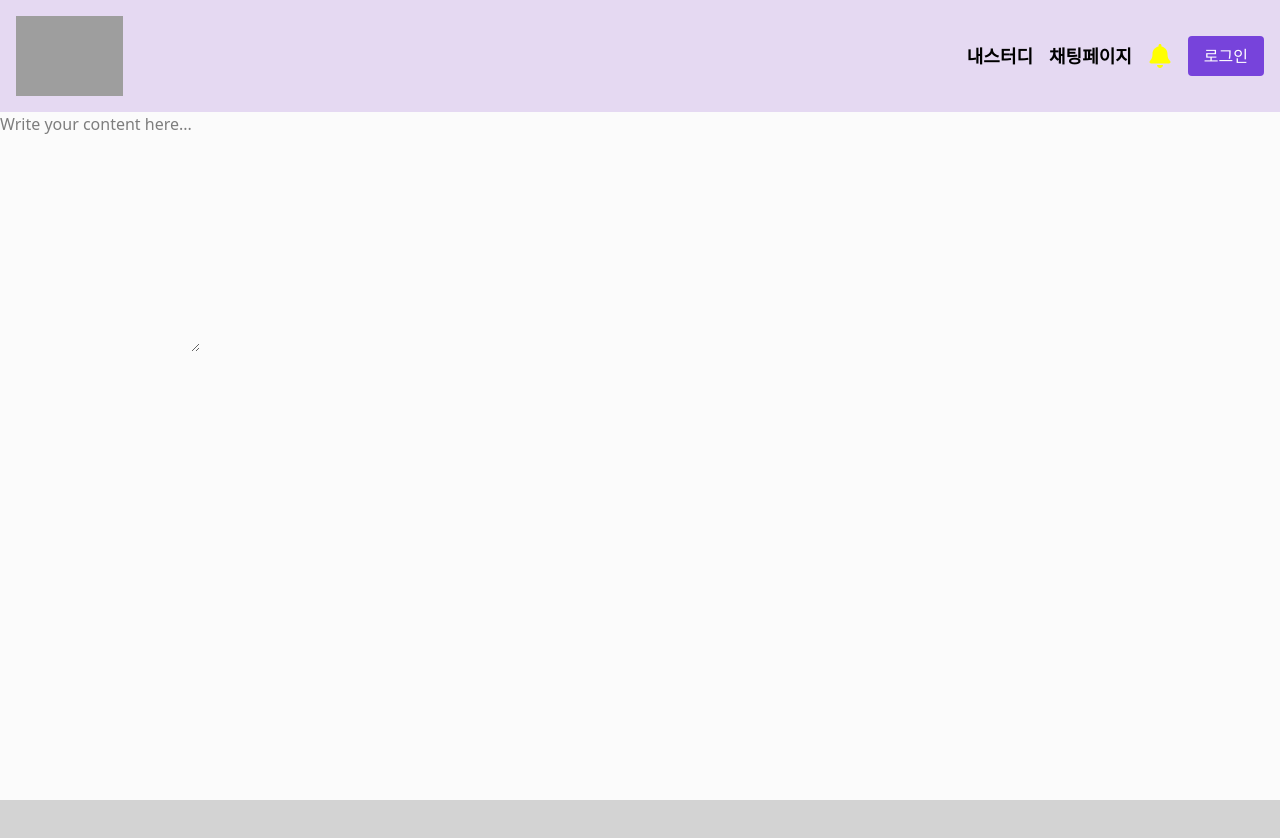
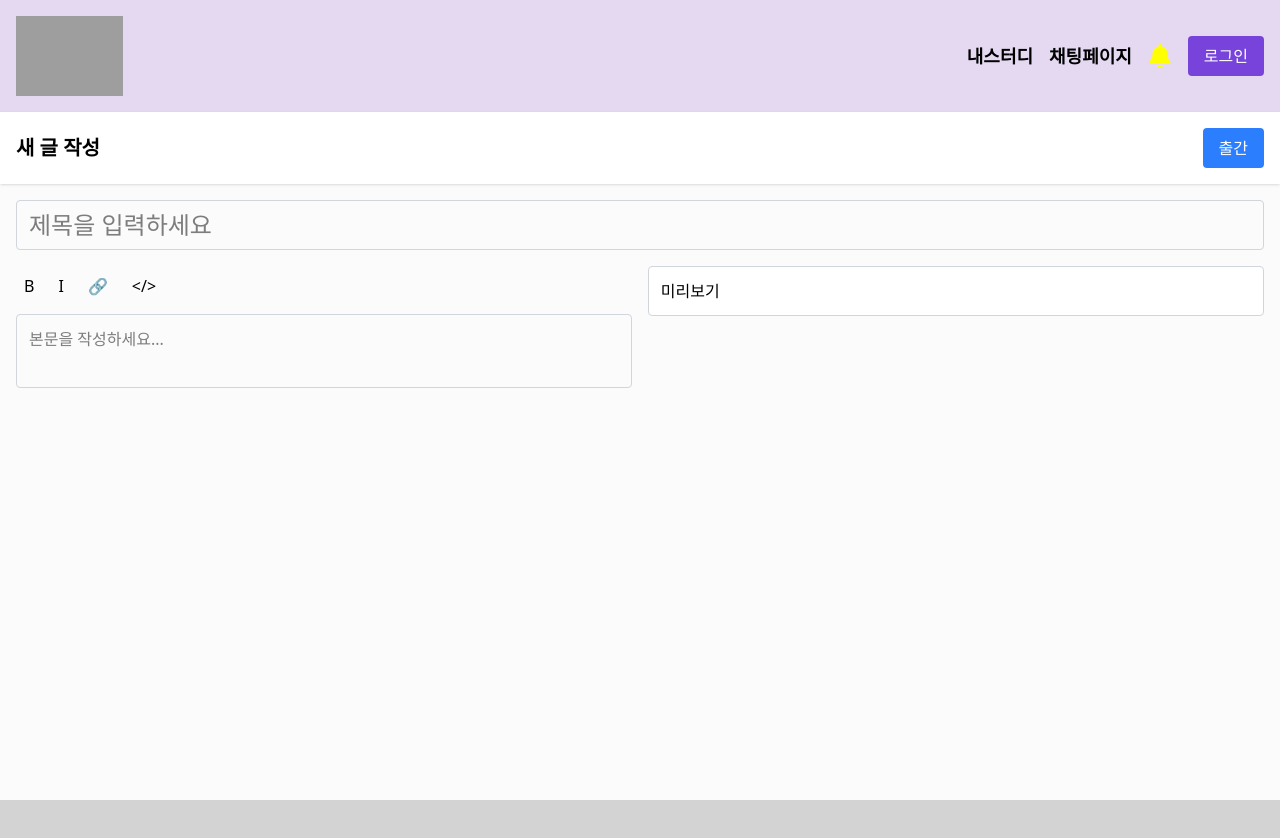
Before and after one commit to BackEndSchoolPlus3th/Smore_FE, a React (Vite) app: page /study/1/article/recruitment/new in a window 1280 px wide. Shown: the top 838 px of the page. Before the commit the page ends 800 px from the top, so only its background shows below. Built offline with nearby package versions, Linux system fonts and the light colour scheme; no server answers; grey boxes are pictures that could not be loaded.

Commit message:
feature: New Recruitment Page init

```diff
--- a/package.json
+++ b/package.json
@@ -27,6 +27,7 @@
         "react-dom": "^19.0.0",
         "react-icons": "^5.5.0",
         "react-markdown": "^10.0.0",
+        "react-quill-new": "^3.3.3",
         "react-router-dom": "^7.2.0",
         "react-select": "^5.10.1",
         "react-syntax-highlighter": "^15.6.1"
--- a/src/app/App.css
+++ b/src/app/App.css
@@ -1,4 +1,11 @@
-/* .App {
-    width: 99vw;
-    height: 100vh;
-} */
+html,
+body,
+#root {
+    height: 100%;
+}
+
+.App {
+    display: flex;
+    flex-direction: column;
+    height: 100%;
+}
--- a/src/app/App.tsx
+++ b/src/app/App.tsx
@@ -21,7 +21,7 @@ import { Header } from '../widgets';
 function App() {
     return (
         <Router>
-            <div className="App flex flex-col h-full">
+            <div className="App">
                 <Header />
                 <Routes>
                     <Route path="/mystudy" element={<MyStudyPage />} />
--- a/src/app/markdownStyle.css
+++ b/src/app/markdownStyle.css
@@ -4,7 +4,7 @@
     line-height: 1.8;
     color: #2d3748;
     max-width: 800px;
-    margin: 0 auto;
+    margin-left: 0;
     padding: 1rem;
 }
 
--- a/src/components/article/newRecruitment/MarkdownPreview.tsx
+++ b/src/components/article/newRecruitment/MarkdownPreview.tsx
@@ -7,9 +7,10 @@ interface MarkdownPreviewProps {
 
 const MarkdownPreview: React.FC<MarkdownPreviewProps> = ({ content }) => {
     return (
-        <div className="markdown-preview">
-            <MarkdownRenderer content={content} />
-        </div>
+        <MarkdownRenderer
+            content={content}
+            className="overflow-y-auto markdown-body"
+        />
     );
 };
 
--- a/src/components/article/newRecruitment/TextField.tsx
+++ b/src/components/article/newRecruitment/TextField.tsx
@@ -12,15 +12,13 @@ const TextField: React.FC<TextFieldProps> = ({ content, setContent }) => {
     };
 
     return (
-        <div className="text-field">
-            <textarea
-                value={content}
-                onChange={handleChange}
-                placeholder="Write your content here..."
-                rows={10}
-                className="text-area"
-            />
-        </div>
+        <textarea
+            value={content}
+            onChange={handleChange}
+            placeholder="Write your content here..."
+            rows={35}
+            className="text-area w-full h-full"
+        />
     );
 };
 
--- a/src/pages/study/article/recruitment/NewRecruitmentPage.tsx
+++ b/src/pages/study/article/recruitment/NewRecruitmentPage.tsx
@@ -1,13 +1,77 @@
 import React, { useState } from 'react';
-import { MarkdownPreview, TextField } from '../../../../components';
+import ReactMarkdown from 'react-markdown';
 
 const NewRecruitmentPage: React.FC = () => {
-    const [content, setContent] = useState<string>('');
+    const [title, setTitle] = useState('');
+    const [content, setContent] = useState('');
 
     return (
-        <div className="flex flex-row justify-between w-full h-full">
-            <TextField content={content} setContent={setContent} />
-            <MarkdownPreview content={content} />
+        <div className="h-full">
+            {/* 상단 헤더 영역 */}
+            <header className="bg-white shadow p-4 flex justify-between items-center">
+                <h1 className="text-xl font-bold">새 글 작성</h1>
+                <button className="bg-blue-500 hover:bg-blue-600 text-white px-4 py-2 rounded">
+                    출간
+                </button>
+            </header>
+
+            {/* 본문 컨텐츠 영역 */}
+            <main className="max-w-full mx-auto p-4 h-full">
+                {/* 제목 입력 */}
+                <input
+                    type="text"
+                    placeholder="제목을 입력하세요"
+                    value={title}
+                    onChange={(e) => setTitle(e.target.value)}
+                    className="w-full border border-gray-300 rounded px-3 py-2 mb-4 text-2xl focus:outline-none focus:border-blue-500"
+                />
+
+                {/* 에디터와 미리보기 영역 */}
+                <div className="flex flex-row space-x-4">
+                    {/* 에디터 영역 */}
+                    <div className="flex flex-col w-1/2">
+                        {/* 간단한 툴바 */}
+                        <div className="flex space-x-2 mb-2">
+                            <button
+                                className="p-2 hover:bg-gray-200 rounded"
+                                title="Bold"
+                            >
+                                B
+                            </button>
+                            <button
+                                className="p-2 hover:bg-gray-200 rounded"
+                                title="Italic"
+                            >
+                                I
+                            </button>
+                            <button
+                                className="p-2 hover:bg-gray-200 rounded"
+                                title="Link"
+                            >
+                                🔗
+                            </button>
+                            <button
+                                className="p-2 hover:bg-gray-200 rounded"
+                                title="Code"
+                            >
+                                {'</>'}
+                            </button>
+                        </div>
+                        {/* 마크다운 에디터 */}
+                        <textarea
+                            placeholder="본문을 작성하세요..."
+                            value={content}
+                            onChange={(e) => setContent(e.target.value)}
+                            className="w-full m-h-full border border-gray-300 rounded p-3 resize-none focus:outline-none focus:border-blue-500"
+                        />
+                    </div>
+
+                    {/* 미리보기 영역 */}
+                    <div className="w-1/2 h-full border border-gray-300 rounded p-3 overflow-y-auto bg-white">
+                        <ReactMarkdown>{content || '미리보기'}</ReactMarkdown>
+                    </div>
+                </div>
+            </main>
         </div>
     );
 };
```
Also changed, not shown: 1 other file (tests, documents, lock files or other folders).
